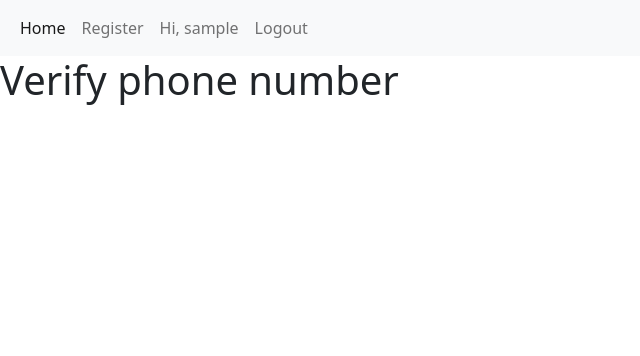
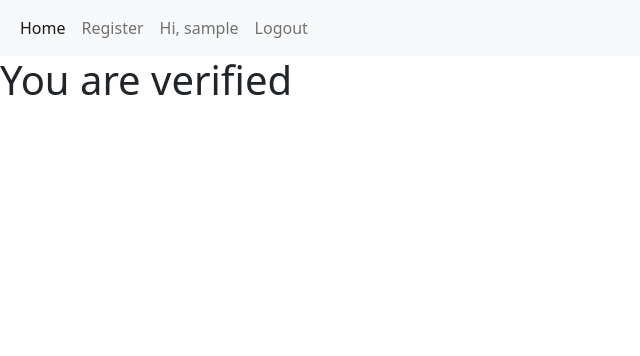
Before and after one commit to sheready/otp-authentication, a Django app: template users/templates/index.html in a window 1280 px wide. Shown: the top 356 px of the page, without its empty margins (0-640 px from the left). Run offline with Django 4.2, Linux system fonts and the light colour scheme; the template is opened without the code that fills it, so the values that code supplies are empty; the visitor is signed in with stand-in values (Sample User, id 1).

Commit message:
edit h1 content

```diff
--- a/users/templates/index.html
+++ b/users/templates/index.html
@@ -1,4 +1,4 @@
 {% extends 'base.html' %}
 {% block content %}
-<h1>Verify phone number</h1>
+<h1>You are verified</h1>
 {% endblock %}
```
